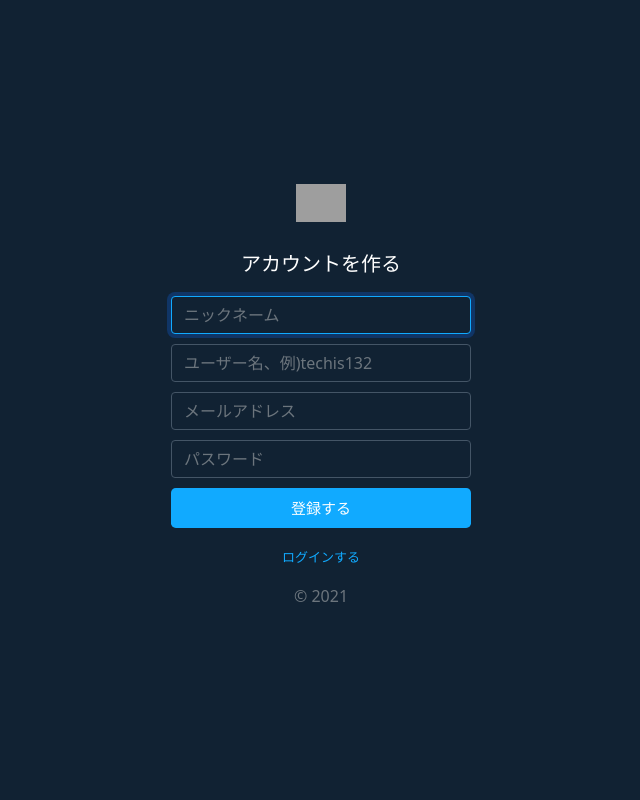
After one commit to KakiArachis/TwitterClone, a PHP site: page /sign-up.php in a window 1280 px wide. The commit adds this page. Shown: the whole page, without its empty margins (319-959 px from the left). Run offline with PHP 8.4, Linux system fonts and the light colour scheme; grey boxes are pictures that could not be loaded.

Commit message:
会員登録画面＆ログイン画面

```diff
--- a/Views/css/style.css
+++ b/Views/css/style.css
@@ -1,6 +1,9 @@
 /*
 全体
 ****/
+html {
+    height:100%;
+}
 .container {
     display: flex;
     justify-content: center;
@@ -22,21 +25,22 @@
     .container {
         padding:0;
     }
-
     .side {
         width: 60px;
     }
-
     .main {
         width: calc(100% - 60px);
     }
 }
-
 .nav-link {
     padding: .3rem .3rem;
 }
 
-a {text-decoration: none;}
+a {
+    font-size:13px;
+    color:#1af;
+    text-decoration: none;
+}
 
 /*
 サイド
@@ -79,15 +83,12 @@ a {text-decoration: none;}
         width:70%;
         margin-bottom: 15px;
     }
-
     .side .side-inner img.icon {
         width: 85%;
     }
-
     .side .side-inner img.post-tweet {
         width: 100%;
     }
-
     .side .side-inner .my-icon img {
         width: 90%;
     }
@@ -123,14 +124,12 @@ a {text-decoration: none;}
     padding: 20px;
     border-bottom: 1px solid #eef;
 }
-
 .main .main-header h1 {
     font-size: 20px;
     line-height: 20px;
     font-weight: bold;
     margin-bottom: 0;
 }
-
 /*
 ホーム
 ****/
@@ -138,34 +137,28 @@ a {text-decoration: none;}
     display: flex;
     padding: 10px;
 }
-
 .home .tweet-post .my-icon {
     width: 80px;
     padding: 5px 15px 10px 10px;
 }
-
 .home .tweet-post .my-icon img {
     width: 100%;
     border-radius: 50%;
     border: 0.2px solid #aaa;
 }
-
 .home .tweet-post .input-area {
     width: calc(100% - 80px);
     flex-grow: 1;
 }
-
 .home .tweet-post .input-area textarea {
     border: 0;
     width: 100%;
     height: 100px;
     resize: none;
 }
-
 .home .tweet-post .input-area textarea:focus {
     outline: none;
 }
-
 .home .tweet-post .input-area .bottom-area {
     display: flex;
     flex-wrap: wrap;
@@ -243,8 +236,44 @@ a {text-decoration: none;}
         width:60px;
         padding: 5px 10px 10px 5px;
     }
-
     .bottom-area .btn {
         margin-top: 10px;
     }
 }
+/* //会員登録画面（ログイン画面共用） */
+body.signup{
+    display: flex;
+    align-items: center;
+    padding-top: 40px;
+    padding-bottom: 40px;
+    height: 100%;
+}
+.signup{
+    background-color: #123;
+    color: #fff;
+}
+.signup .form-signup{
+    width: 100%;
+    max-width: 330px;
+    padding: 15px;
+    margin: auto;
+}
+.signup .logo-white{
+    margin-bottom: 30px;
+    width: 50px;
+}
+.signup h1{
+    font-size: 20px;
+    margin-bottom: 20px;
+}
+.signup input{
+    margin-bottom: 10px;
+    background-color: #123;
+    border-color: #456;
+    color: #fff;
+}
+.signup input:focus{
+    background-color: #123;
+    border-color: #1af;
+    color: #fff;
+}
--- /dev/null
+++ b/Views/sign-up.php
@@ -0,0 +1,30 @@
+<!DOCTYPE html>
+<html lang="ja">
+
+<head>
+    <meta charset="UTF-8">
+    <meta http-equiv="X-UA-Compatible" content="IE=edge">
+    <meta name="viewport" content="width=device-width, initial-scale=1.0">
+    <link rel="icon" href="../Views/img/logo-twitterblue.svg" >
+    <!----BootStrap CSS---->
+    <link href="https://cdn.jsdelivr.net/npm/bootstrap@5.0.0-beta1/dist/css/bootstrap.min.css" rel="stylesheet" integrity="sha384-giJF6kkoqNQ00vy+HMDP7azOuL0xtbfIcaT9wjKHr8RbDVddVHyTfAAsrekwKmP1" crossorigin="anonymous">
+    <link href="../Views/css/style.css" rel="stylesheet">
+    <link rel="stylesheet" href="../Views/css/style.css">
+    <title>会員登録画面/Twitterクローン</title>
+    <meta name="description" content="会員登録画面です">
+</head>
+<body class="signup text-center">
+    <main class="form-signup">
+        <form action="sign-up.php" method="post">
+            <img src="../Views/img/logo-white.svg" alt="" class="logo-white">
+            <h1>アカウントを作る</h1>
+            <input type="text" class="form-control" name="nickname" placeholder="ニックネーム" maxlength="50" required autofocus>
+            <input type="text" class="form-control" name="name" placeholder="ユーザー名、例)techis132" maxlength="50" required>
+            <input type="email" class="form-control" name="email" placeholder="メールアドレス" maxlength="254" required>
+            <input type="password" class="form-control" name="password" placeholder="パスワード" minlength="4" maxlength="128" required>
+            <button class="w-100 btn btn-lg" type="submit">登録する</button>
+            <p class="mt-3 mb-2"><a href="sign-in.php" class="">ログインする</a></p>
+            <p class="mt-3 mb-2 text-muted">&copy; 2021</p>
+        </form>
+    </main>
+</body>
```
Also changed, not shown: Views/home.php (+145 -49 lines), Views/js/likes.js (added, +32 -0 lines), Views/sign-in.php (added, +28 -0 lines), Views/img_uploaded/user/myphoto.jpg (added).
